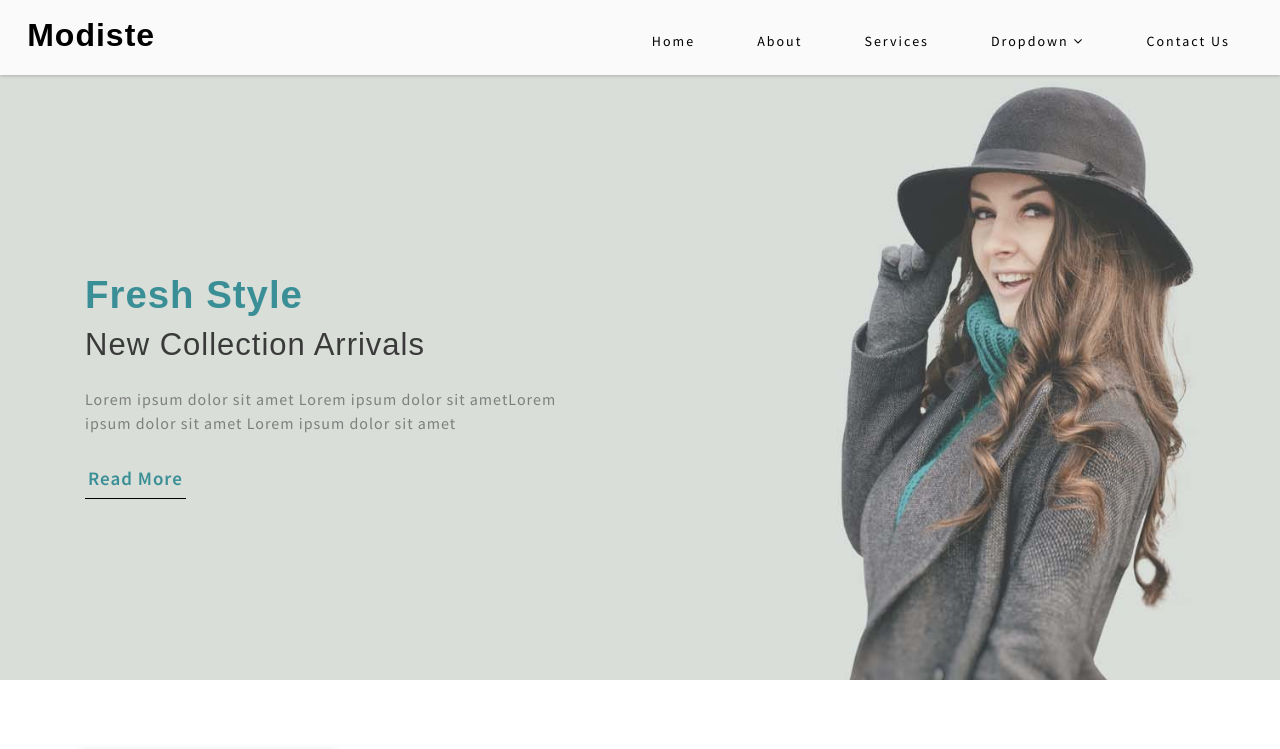
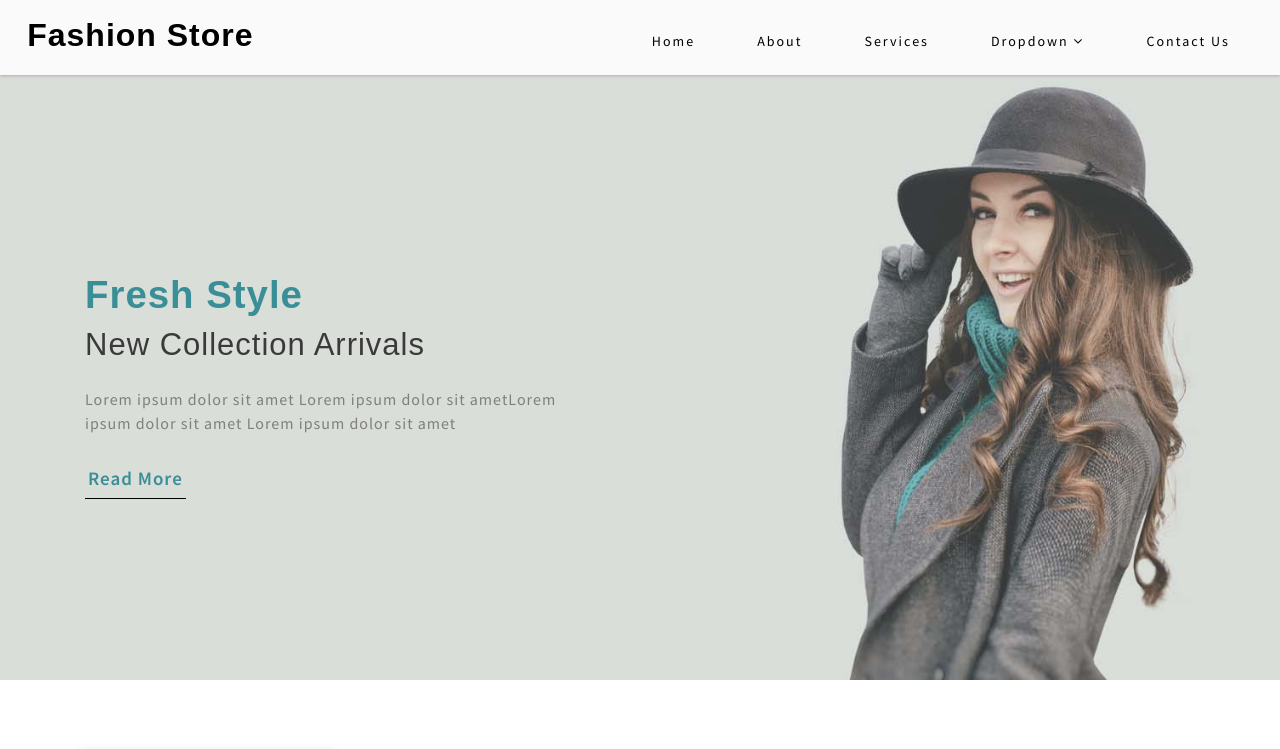
Before and after one commit to mohanchandraa/frtproject, a plain HTML site: page index.html in a window 1280 px wide. Shown: the top 749 px of the page. Drawn offline with Linux system fonts and the light colour scheme; a web font is replaced by a local one.

Commit message:
Update index.html

```diff
--- a/index.html
+++ b/index.html
@@ -42,7 +42,7 @@
         <!-- nav -->
         <nav >
           <div id="logo">
-            <h1><a href="index.html">Modiste</a></h1>
+            <h1><a href="index.html">Fashion Store </a></h1>
           </div>
           <label for="drop" class="toggle">Menu</label>
           <input type="checkbox" id="drop">
```
